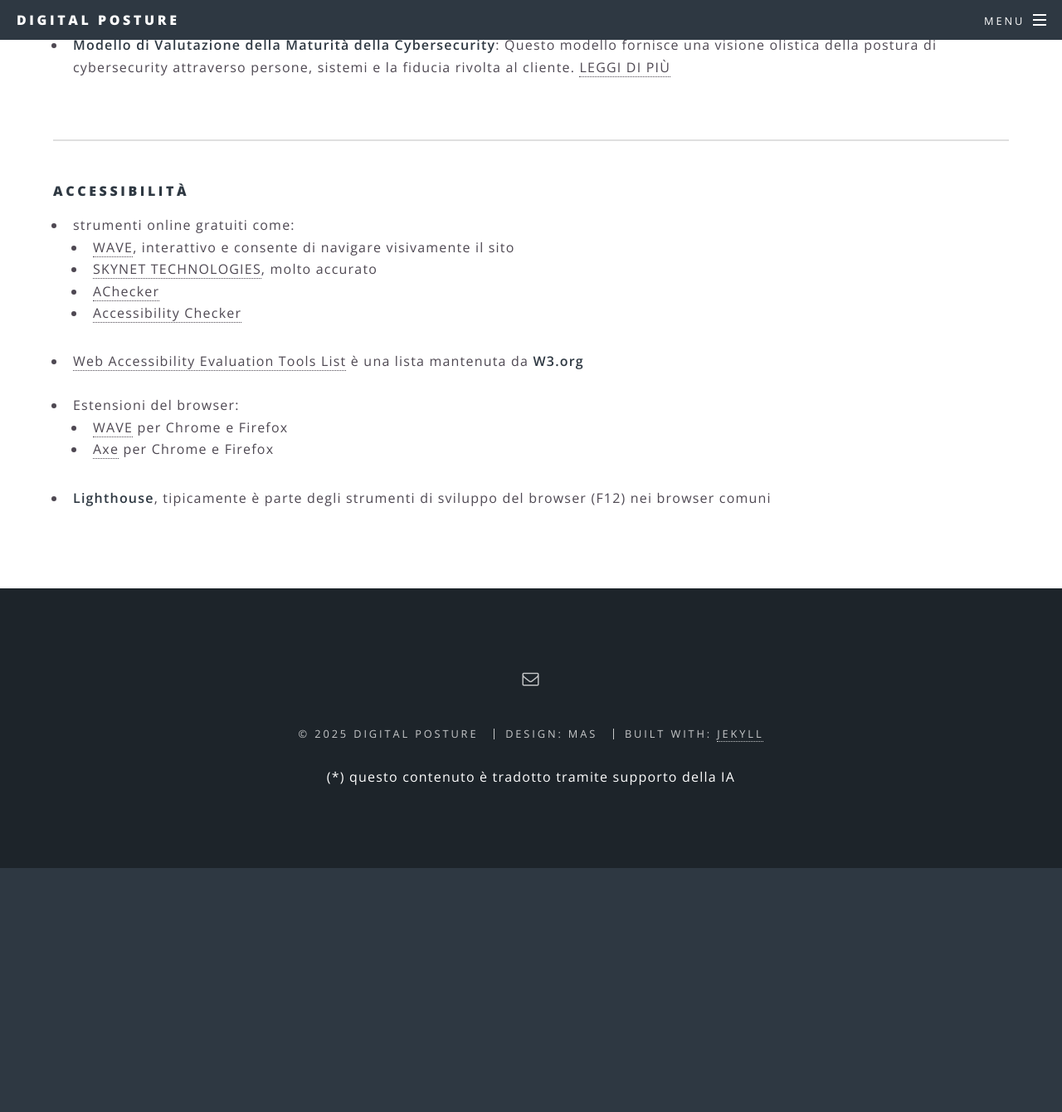
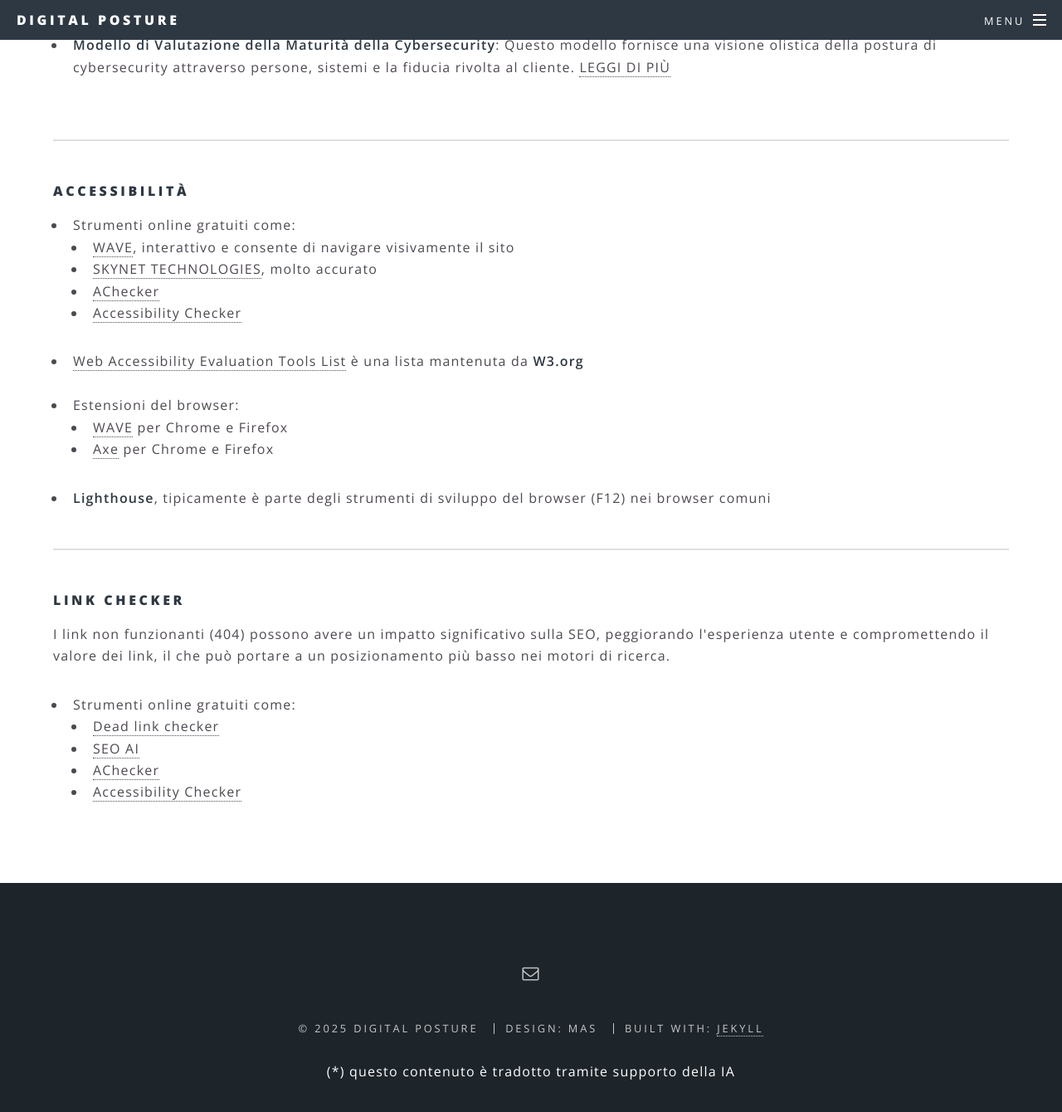
Before and after one commit to mixxr/it, a Jekyll site: the page built from tools.html, in a window 1280 px wide and 1400 px high, scrolled down 724 px. Shown: the top 1340 px of the window at 83% size. Built offline with Jekyll 4.4.1, drawn with Linux system fonts in a browser that asks for light colours; before the commit the page ends 1770 px from its top, so only the background shows below that.

Commit message:
url in https, tools fixed

```diff
--- a/_config.yml
+++ b/_config.yml
@@ -14,7 +14,7 @@
 
 email: digital.posture.info@gmail.com
 baseurl: "" # the subpath of your site, e.g. /blog
-url: "http://digital-posture.com"
+url: "https://digital-posture.com"
 # If you're hosting your site at a Project repository on GitHub pages
 # (http://yourusername.github.io/repository-name)
 # and NOT your User repository (http://yourusername.github.io)
--- a/tools.html
+++ b/tools.html
@@ -15,7 +15,7 @@ permalink: /strumenti
 		<hr />
 	<h4>Accessibilità</h4>
 	<ul>
-		<li>strumenti online gratuiti come:
+		<li>Strumenti online gratuiti come:
 			<ul>
 				<li><a href="https://wave.webaim.org/" target="_blank" rel="noopener">WAVE</a>, interattivo e consente di navigare visivamente il sito</li>
 				<li><a href="https://freeaccessibilitychecker.skynettechnologies.com/" target="_blank" rel="noopener">SKYNET TECHNOLOGIES</a>, molto accurato</li>
@@ -32,3 +32,16 @@ permalink: /strumenti
 		</li>
 		<li><b>Lighthouse</b>, tipicamente è parte degli strumenti di sviluppo del browser (F12) nei browser comuni</li>
 	</ul>
+<hr />
+	<h4>Link checker</h4>
+	<p>I link non funzionanti (404) possono avere un impatto significativo sulla SEO, peggiorando l'esperienza utente e compromettendo il valore dei link, il che può portare a un posizionamento più basso nei motori di ricerca.</p>
+	<ul>
+		<li>Strumenti online gratuiti come:
+			<ul>
+				<li><a href="https://www.deadlinkchecker.com/website-dead-link-checker.asp" target="_blank" rel="noopener">Dead link checker</a></li>
+				<li><a href="https://seo.ai/tools/dead-link-checker" target="_blank" rel="noopener">SEO AI</a></li>
+				<li><a href="https://www.achecker.ca/" target="_blank" rel="noopener">AChecker</a></li>
+				<li><a href="https://www.accessibilitychecker.org/" target="_blank" rel="noopener">Accessibility Checker</a></li>
+			</ul>
+		</li>
+	</ul>
```
